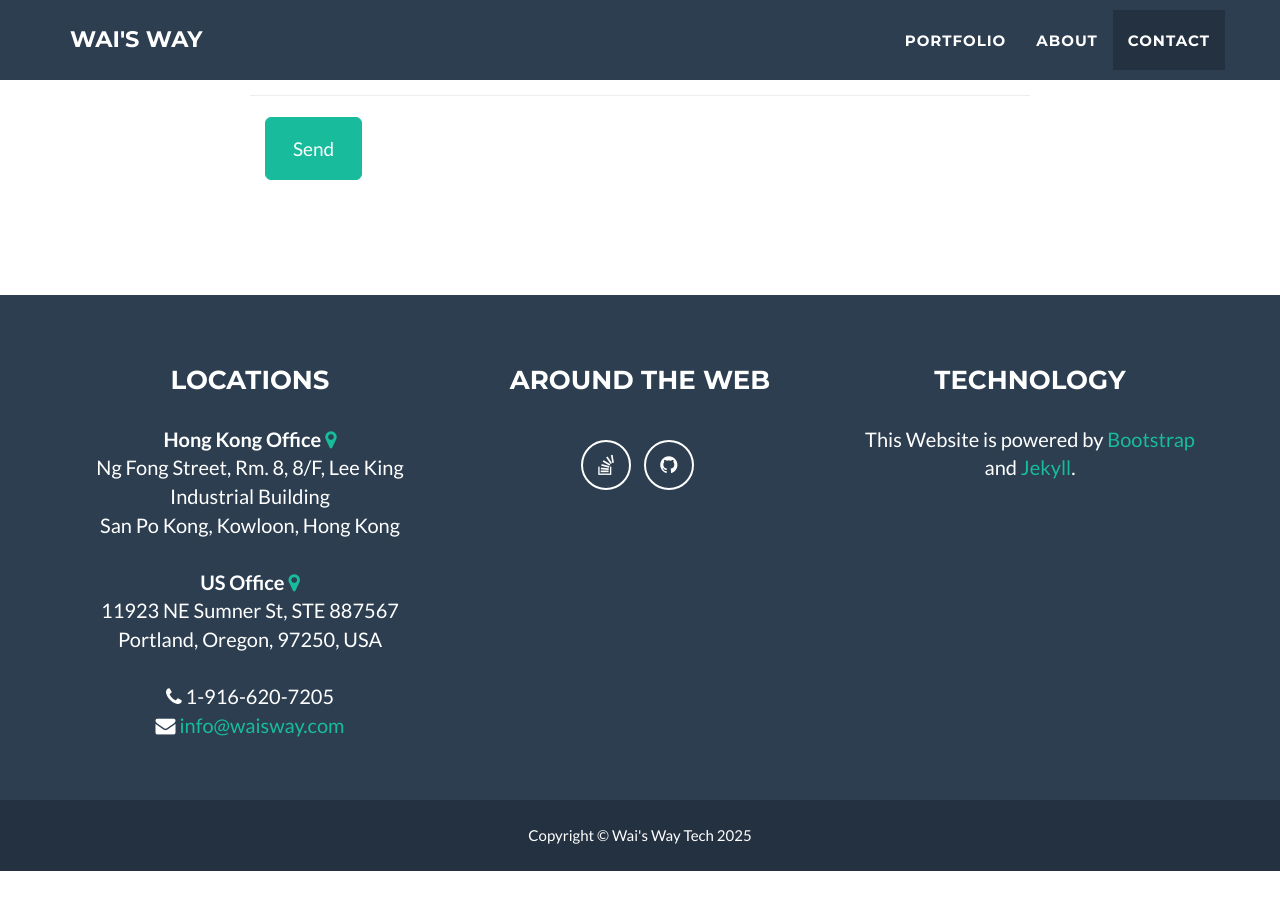
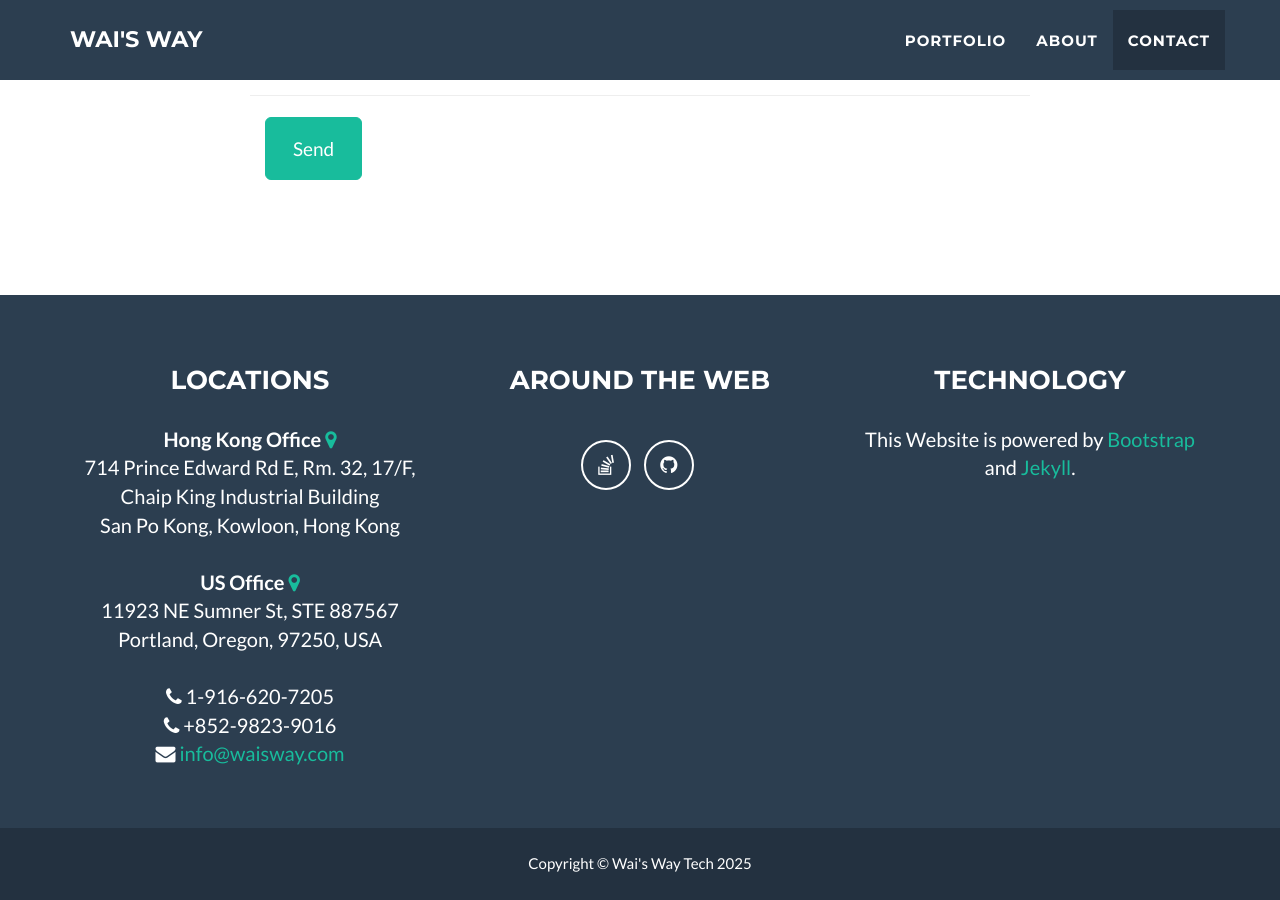
Before and after one commit to gwaydust/waiswaywebsite, a Jekyll site: the page built from index.html, in a window 1280 px wide and 900 px high, scrolled down 3026 px. Built offline with Jekyll 4.4.1, drawn with Linux system fonts in a browser that asks for light colours; before the commit the page ends 3897 px from its top, so only the background shows below that.

Commit message:
Update _config.yml
Change company address

```diff
--- a/_config.yml
+++ b/_config.yml
@@ -47,7 +47,7 @@ social:
 # Postal address (add as many lines as necessary)
 address:
   - line: <b>Hong Kong Office</b> <a href="https://goo.gl/maps/qsnY2S2AxDEp2sWk6"><i class="fa fa-map-marker"></i></a>
-  - line: "Ng Fong Street, Rm. 8, 8/F, Lee King Industrial Building"
+  - line: "714 Prince Edward Rd E, Rm. 32, 17/F, Chaip King Industrial Building"
   - line: San Po Kong, Kowloon, Hong Kong
   - line:
   - line: <b>US Office</b> <a href="https://goo.gl/maps/woQaTfrZMXzEP6gHA"><i class="fa fa-map-marker"></i></a>
@@ -55,6 +55,7 @@ address:
   - line: Portland, Oregon, 97250, USA
   - line:
   - line: <i class="fa fa-phone"></i> 1-916-620-7205
+  - line: <i class="fa fa-phone"></i> +852-9823-9016
   - line: <i class="fa fa-envelope"></i> <a href="mailto:info@waisway.com">info@waisway.com</a>
 
 
```
